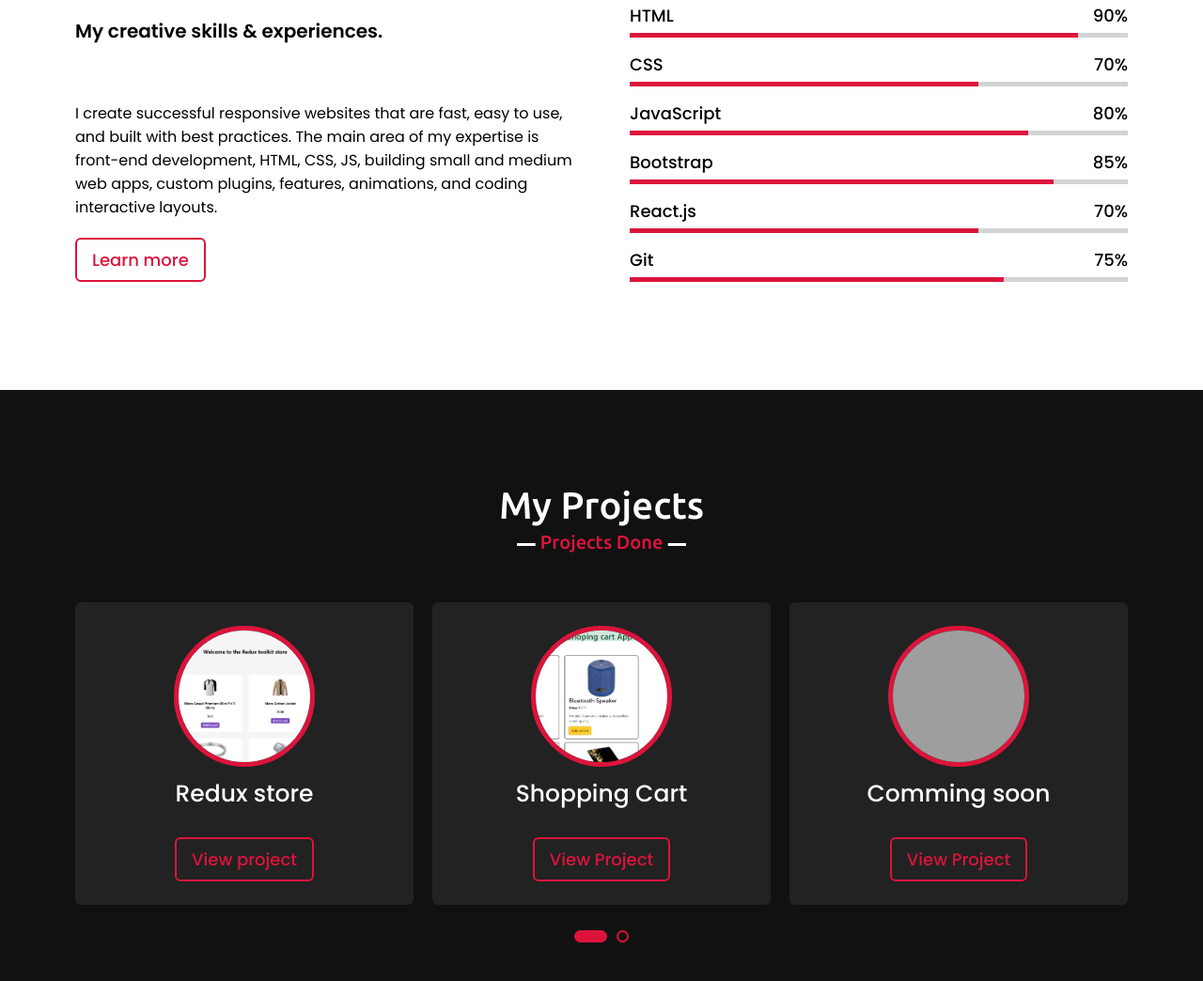
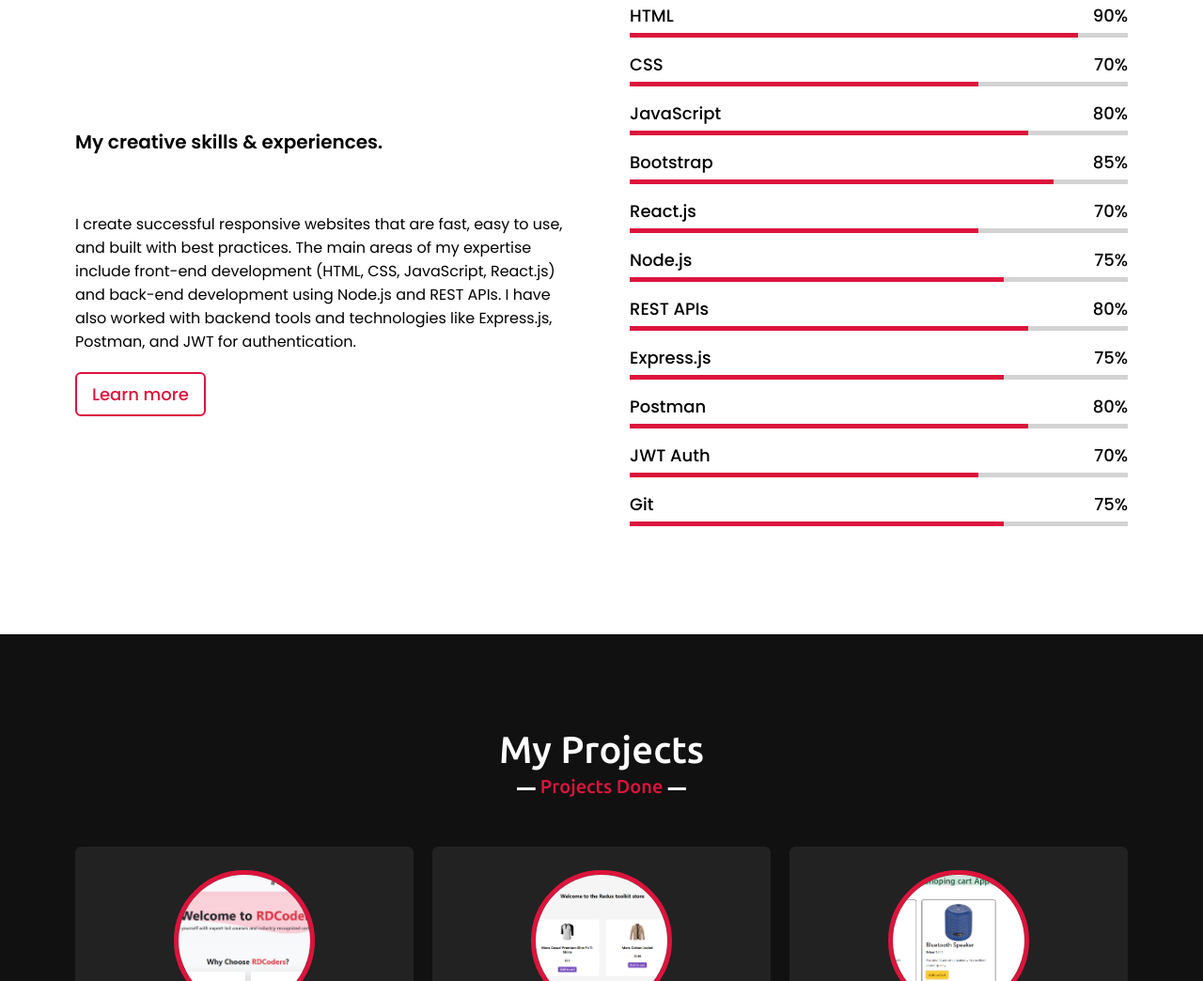
Before and after one commit to ramdixit89/mywebsite-cv, a plain HTML site: page index.html in a window 1280 px wide. Shown: the part 1756-2800 px from the top of the page at 94% size. Drawn offline with nearby package versions, Linux system fonts and the light colour scheme; grey boxes are pictures that could not be loaded.

Commit message:
code added

```diff
--- a/index.html
+++ b/index.html
@@ -58,8 +58,8 @@
         <img src="./assets/img/myImage.png" alt="img">
       </div>
       <div class="column right">
-                    <div class="text">I'm Ram Dixit and I'm a <span class="typing-2"></span></div>
-                    <p>I am passionate individual specializing in front-end web development. Currently working as a Frontend Developer at Niyoin Coders Pvt. Ltd. since July 2024, I have hands-on experience with React.js from my previous role at Techimmence Software Solution. I am passionate about creating efficient, user-friendly web interfaces, and have strong skills in HTML5, JavaScript, and other front-end technologies. Always eager to learn and take on new challenges, I thrive in collaborative environments that push my limits.</p>
+        <div class="text">I'm Ram Dixit and I'm a <span class="typing-2">FullStack Developer</span></div>
+        <p>I am a passionate individual with 1 year of experience as a FullStack Developer. I specialize in creating and handling RESTful APIs using Node.js. With hands-on experience in building efficient, scalable backend services and integrating them into responsive frontend interfaces using React.js, I have developed a strong foundation in both frontend and backend technologies. My expertise includes HTML5, JavaScript, Node.js, Express, and working with tools like Postman and JWT for authentication. I enjoy solving real-world problems and collaborating with teams to build robust web applications.</p>
         <a href="./assets/cv/Resume_Ram_Dixit.pdf" download="Resume_Ram_Dixit.pdf">Download CV</a>
       </div>
     </div>
@@ -119,19 +119,15 @@
     </div>
 </section> -->
 
-    <!-- skills section start -->
   <section class="skills" id="skills">
   <div class="max-width">
     <h2 class="title">My skills</h2>
     <div class="skills-content">
       <div class="column left">
         <div class="text">My creative skills & experiences.</div>
-                    <!-- <p>Since beginning my journey as a freelance developer nearly 1 month ago, I’ve done remote work for agencies, consulted for startups, and collaborated with talented people to create web products for both business and consumer use. -->
         <br><br>
-                        I create successful responsive websites that are fast, easy to use, and built with best practices. The main area of my expertise is front-end development, HTML, CSS, JS, building small and medium web apps, custom plugins, features, animations, and coding interactive layouts.
+        I create successful responsive websites that are fast, easy to use, and built with best practices. The main areas of my expertise include front-end development (HTML, CSS, JavaScript, React.js) and back-end development using Node.js and REST APIs. I have also worked with backend tools and technologies like Express.js, Postman, and JWT for authentication.
         <br>
-
-                    </p>
         <a href="#contact">Learn more</a>
       </div>
       <div class="column right">
@@ -161,7 +157,7 @@
             <span>Bootstrap</span>
             <span>85%</span>
           </div>
-                         <div class="line  bootstrap"></div>
+          <div class="line bootstrap"></div>
         </div>
         <div class="bars">
           <div class="info">
@@ -172,12 +168,46 @@
         </div>
         <div class="bars">
           <div class="info">
+            <span>Node.js</span>
+            <span>75%</span>
+          </div>
+          <div class="line nodejs"></div>
+        </div>
+        <div class="bars">
+          <div class="info">
+            <span>REST APIs</span>
+            <span>80%</span>
+          </div>
+          <div class="line restapi"></div>
+        </div>
+        <div class="bars">
+          <div class="info">
+            <span>Express.js</span>
+            <span>75%</span>
+          </div>
+          <div class="line express"></div>
+        </div>
+        <div class="bars">
+          <div class="info">
+            <span>Postman</span>
+            <span>80%</span>
+          </div>
+          <div class="line postman"></div>
+        </div>
+        <div class="bars">
+          <div class="info">
+            <span>JWT Auth</span>
+            <span>70%</span>
+          </div>
+          <div class="line jwt"></div>
+        </div>
+        <div class="bars">
+          <div class="info">
             <span>Git</span>
             <span>75%</span>
           </div>
           <div class="line git"></div>
         </div>
-
       </div>
     </div>
   </div>
@@ -190,10 +220,18 @@
             <div class="carousel owl-carousel">
                 <div class="card">
                     <div class="box">
-                        <img src="./assets/img/project-1-insightful.PNG" alt="img">
-                        <div class="text">Insightful Architects</div>
+                        <img src="./assets/img/RDCoders.PNG" alt="img">
+                        <div class="text">RDCoders</div>
                         <!-- <p>SJS hot n spicy is and resturant project . </p> -->
-                        <a href="https://insightfularchitect.netlify.app/" class="project" target="_blank">View Project</a>
+                        <a href="https://e-learning-platform-1-gscn.onrender.com/" class="project" target="_blank">View Project</a>
+                    </div>
+                </div>
+                  <div class="card">
+                    <div class="box">
+                        <img src="./assets/img/RDCoders.PNG" alt="img">
+                        <div class="text">Grand Bazaar</div>
+                        <!-- <p>SJS hot n spicy is and resturant project . </p> -->
+                        <a href="https://grand-bazar-frontend.onrender.com/" class="project" target="_blank">View Project</a>
                     </div>
                 </div>
                 <div class="card">
--- a/script.js
+++ b/script.js
@@ -35,7 +35,7 @@ $(document).ready(function(){
 
     // typing text animation script
     var typed = new Typed(".typing", {
-        strings: ["Frontend developer","UI/UX Developer"],
+        strings: ["FullStack Developer"],
         typeSpeed: 60,
         backSpeed: 40,
         loop: true
@@ -48,7 +48,7 @@ $(document).ready(function(){
     });
 
     var typed = new Typed(".typing-2", {
-        strings: ["Frontend developer","UI/UX Developer"],
+        strings: ["FullStack Developer"],
         typeSpeed: 100,
         backSpeed: 60,
         loop: true
--- a/style.css
+++ b/style.css
@@ -1217,3 +1217,18 @@ footer .wave#wave4
         line-height: 38px;
     }
 }
+.skills-content .right .nodejs::before {
+  width: 75%;
+}
+.skills-content .right .restapi::before {
+  width: 80%;
+}
+.skills-content .right .express::before {
+  width: 75%;
+}
+.skills-content .right .postman::before {
+  width: 80%;
+}
+.skills-content .right .jwt::before {
+  width: 70%;
+}
```
Also changed, not shown: assets/img/RDCoders.PNG (added). Lines whose indentation alone changed are shown as unchanged.
